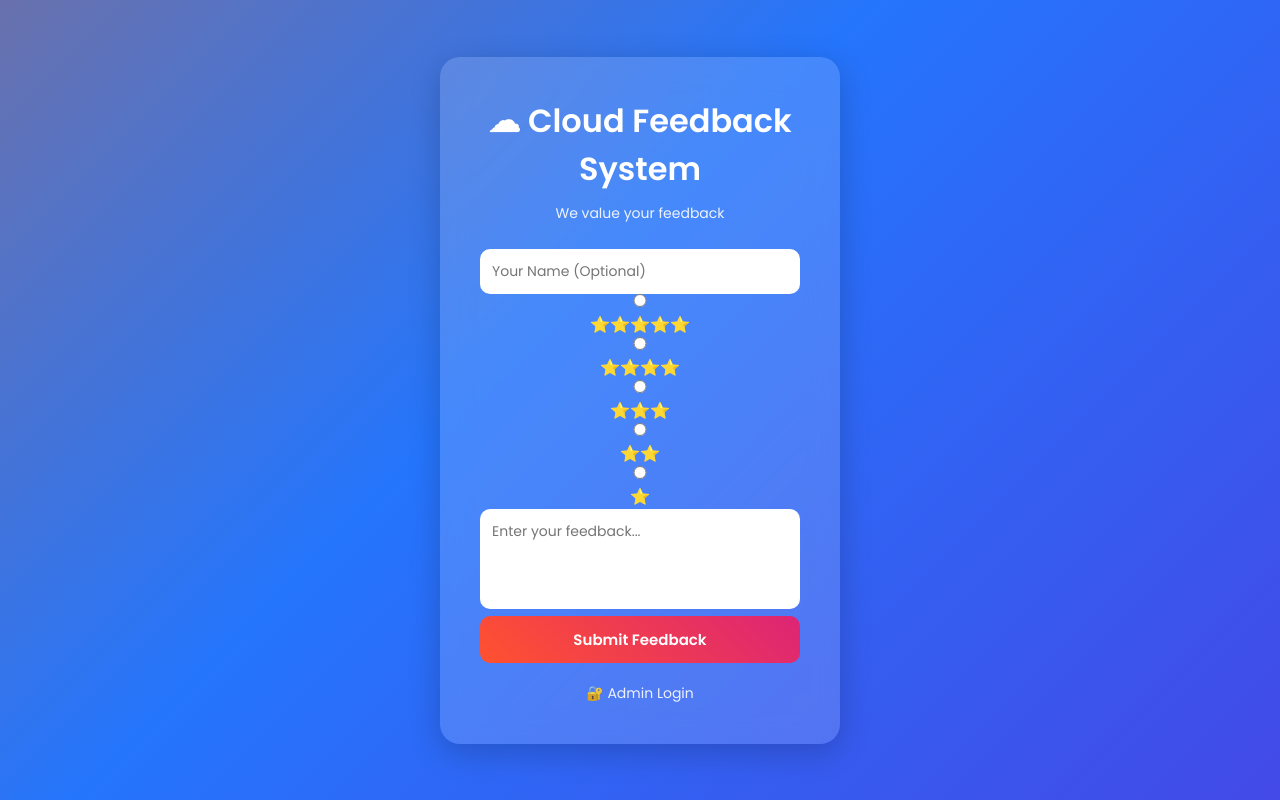
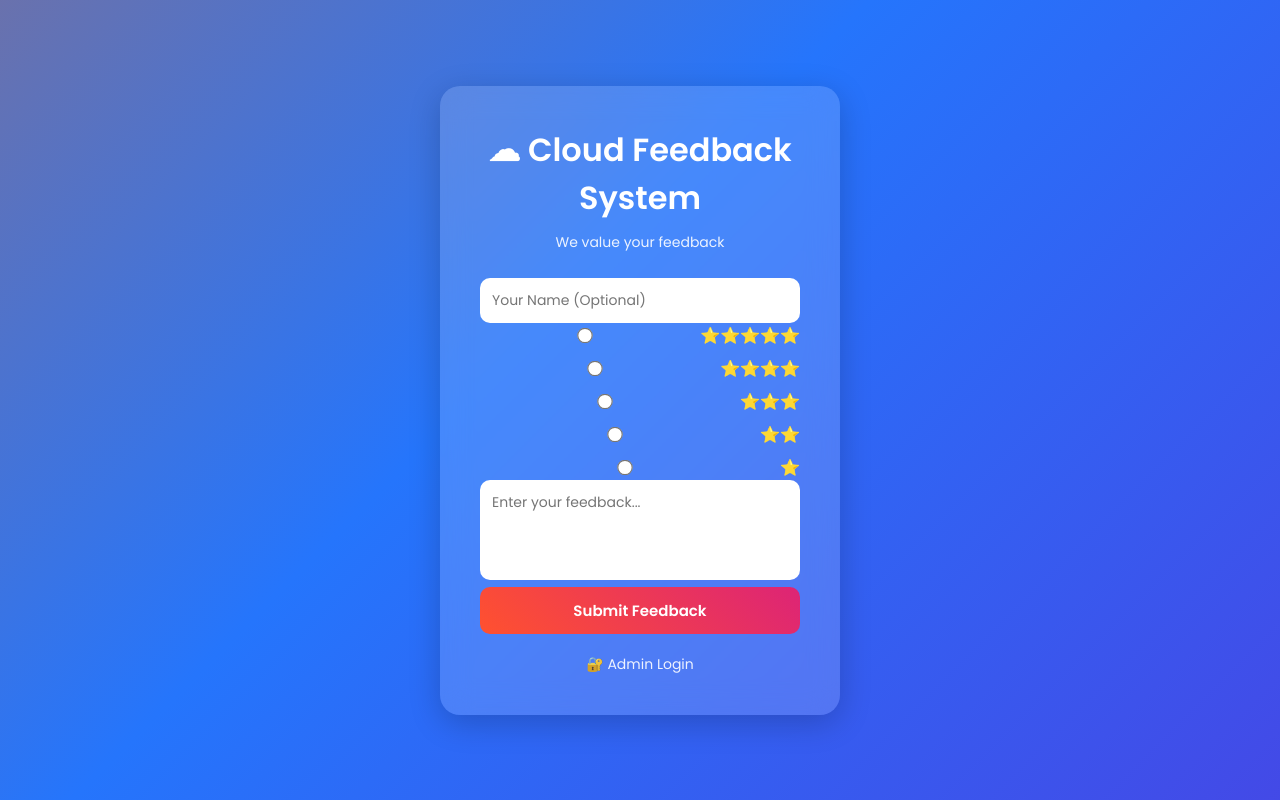
Before and after one commit to shifabegum/cloud-feedback-system, a Flask app: page / in a window 1280 px wide. Run offline with Flask 3, Linux system fonts and the light colour scheme; parts of the project's set-up code (start-up, migrations or seed data) failed here and were passed over.

Commit message:
Update style.css

```diff
--- a/static/style.css
+++ b/static/style.css
@@ -216,3 +216,21 @@ button:hover {
 .logout-btn:hover {
     transform: scale(1.05);
 }
+
+.stars {
+    display: flex;
+    flex-direction: column;
+    gap: 8px;
+}
+
+.star-row {
+    display: flex;
+    align-items: center;
+    gap: 10px;
+    cursor: pointer;
+}
+
+.star-row input {
+    margin: 0;
+    transform: scale(1.2); /* optional: makes radio buttons slightly bigger */
+}
```
